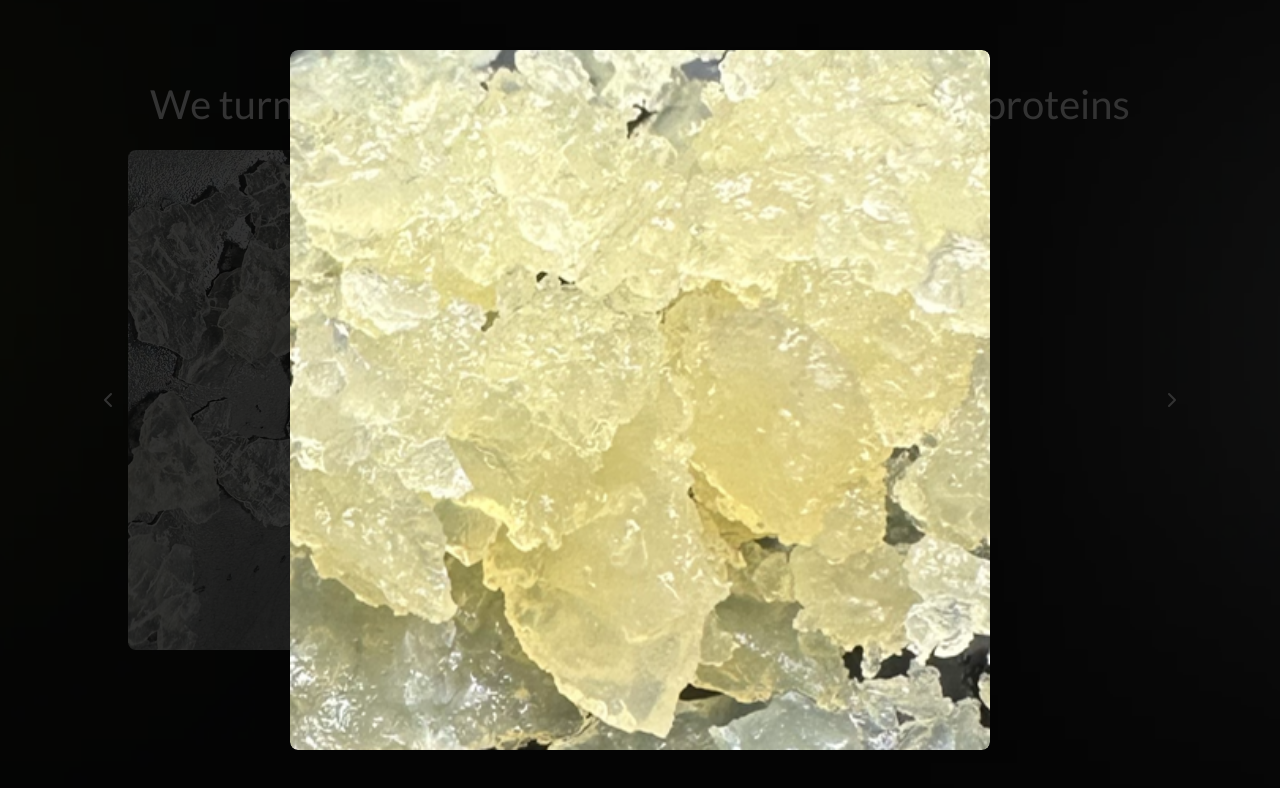
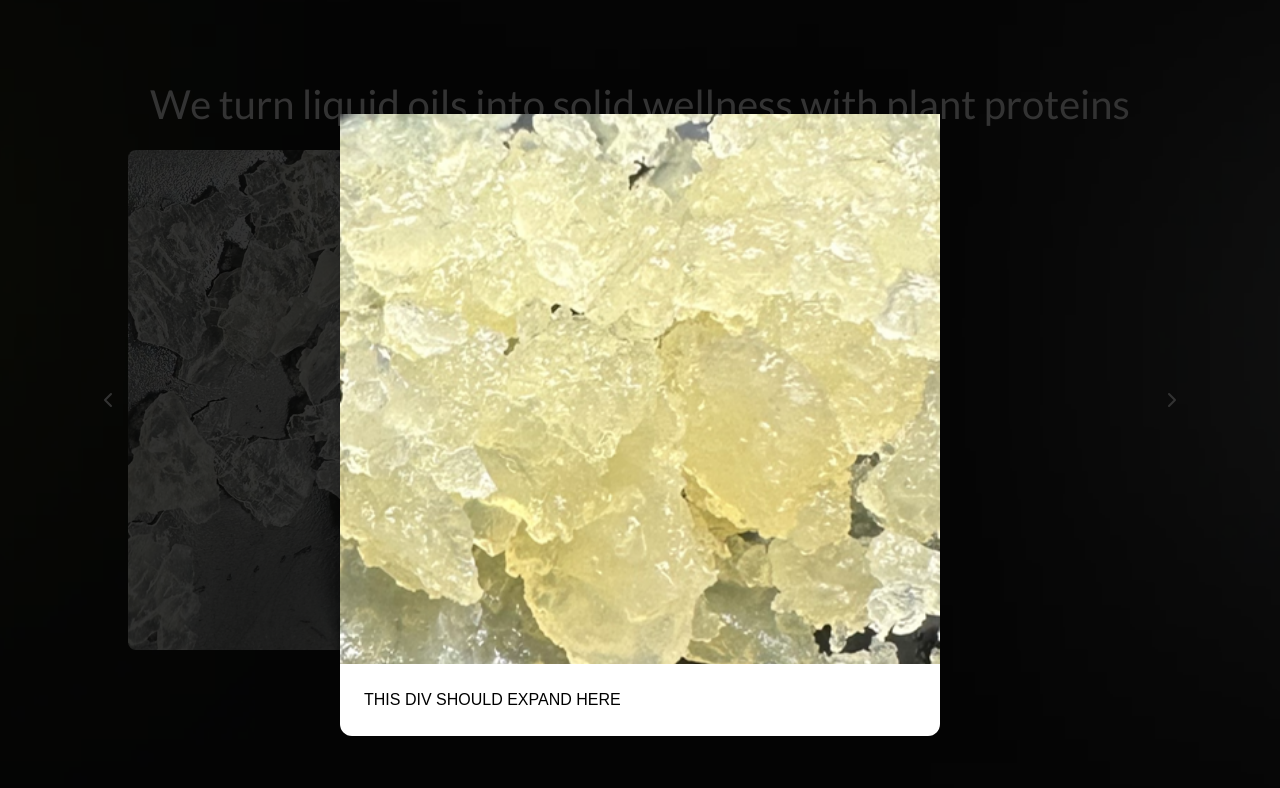
Before and after one commit to MrDrProfessorPatrick/olexir, a Next.js app: page / in a window 1280 px wide. Both pictures are taken after a click on the element 910 px from the left and 1940 px from the top of the page. Shown: the part 1540-2328 px from the top of the page. Built offline with nearby package versions, Linux system fonts and the light colour scheme.

Commit message:
div with text added to BigImage

```diff
--- a/src/components/BigImage.js
+++ b/src/components/BigImage.js
@@ -21,13 +21,14 @@ export default function BigImage({
           inset: 0,
           background: "rgba(0, 0, 0, 0.8)",
           display: "flex",
+          flexDirection: "column",
           justifyContent: "center",
           alignItems: "center",
           zIndex: 999,
         }}
       >
         <motion.div
-            className="relative w-[700px] h-[700px] cursor-pointer rounded-lg overflow-hidden"
+            className="relative w-[600px] rounded-t-xl h-[600px] cursor-pointer overflow-hidden"
             key={bigImageIndex}
             layoutId={`expandable-image-${bigImageIndex}`}
             initial={{ opacity: 0 }}
@@ -40,8 +41,21 @@ export default function BigImage({
           <motion.img
             src={src}
             alt="Expanded"
-             className="w-[700px] h-[700px] rounded-lg object-contain"
+             className="w-[700px] h-[700px] object-contain"
           />
+        </motion.div>
+        <motion.div
+            className="bg-white w-[600px] p-6 rounded-b-xl"
+            initial={{ opacity: 0, scaleY: 0, transformOrigin: "top" }}
+            animate={{ opacity: 1, scaleY: 1 }}
+            exit={{ opacity: 0, scaleY: 0 }}
+            transition={{
+              duration: 0.3,
+              ease: [0.4, 0, 0.2, 1],
+              delay: 0.4,
+      }}
+        >
+          THIS DIV SHOULD EXPAND HERE
         </motion.div>
       </motion.div>
     </AnimatePresence>
```
